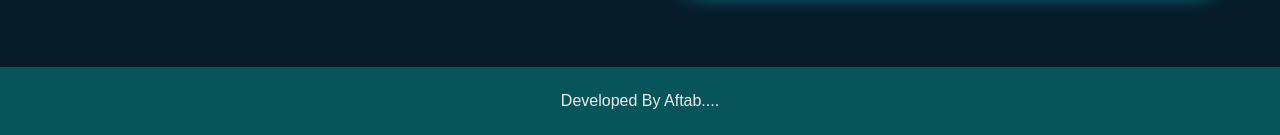
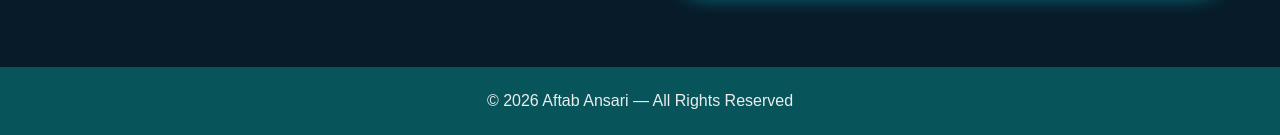
Before and after one commit to aftab-vk/Portfolio, a plain HTML site: page index.html in a window 1280 px wide. Shown: the part 5352-5487 px from the top of the page. Drawn offline with nearby package versions, Linux system fonts and the light colour scheme.

Commit message:
Update index.html

```diff
--- a/index.html
+++ b/index.html
@@ -271,7 +271,7 @@
 
     </section>
     <div class="last-text">
-        <p>Developed By Aftab....</p>
+        <p>© 2026 Aftab Ansari — All Rights Reserved</p>
     </div>
     <a href="#" class="top"><i class='bx bx-up-arrow-alt'></i></a>
 
```
